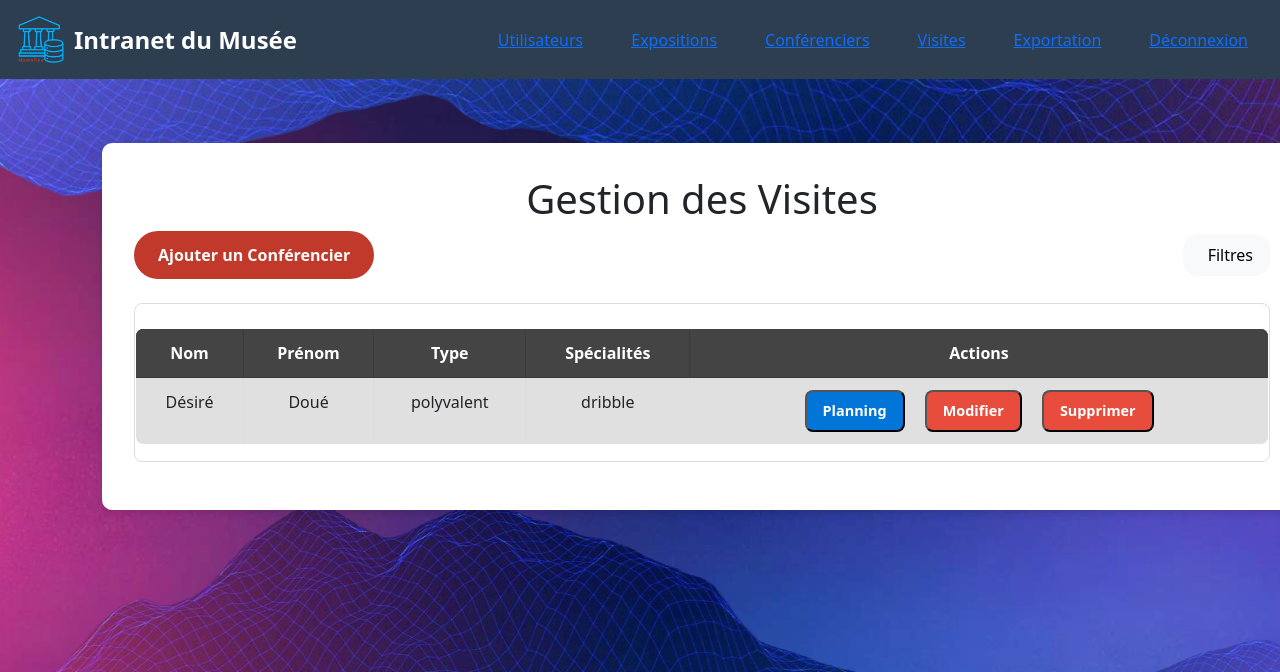
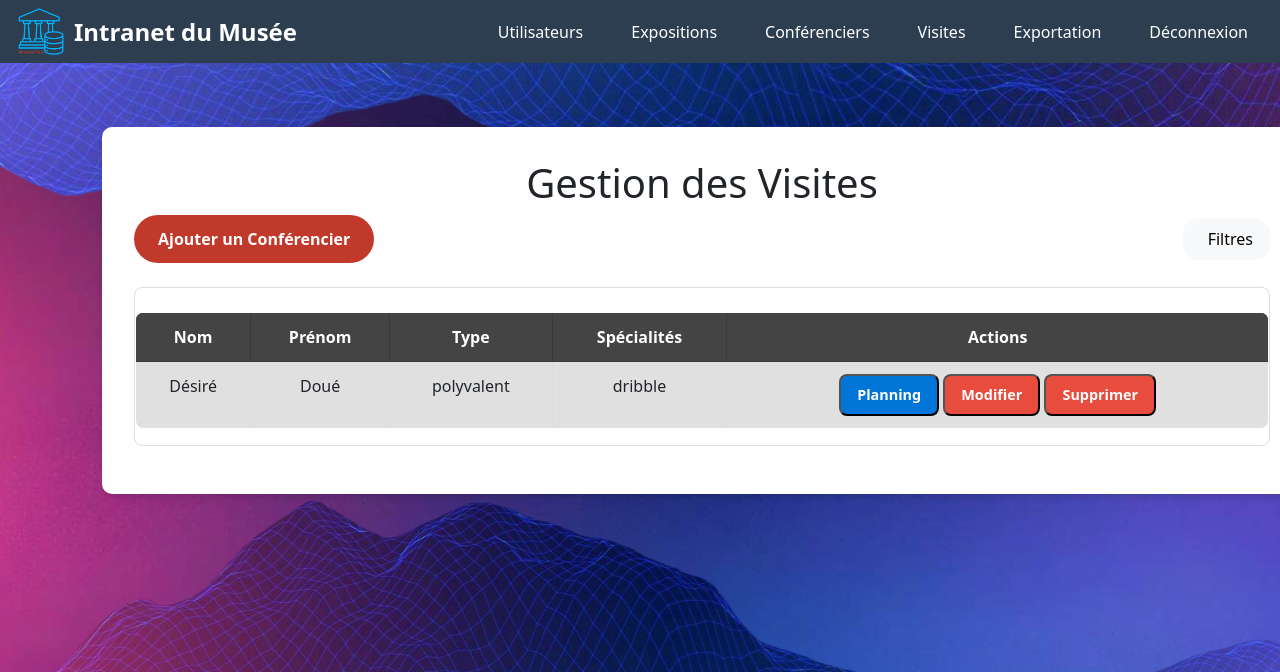
Before and after one commit to AurelienValat/S3.D.01-Web, a PHP site: page /pages/conferenciers.php in a window 1280 px wide. Shown: the top 672 px of the page. Run offline with PHP 8.4, Linux system fonts and the light colour scheme.

Commit message:
fix navbar

```diff
--- a/css/consultation.css
+++ b/css/consultation.css
@@ -1,13 +1,3 @@
-:root {
-    --primary: #2c3e50;
-    --secondary: #34495e;
-    --accent: #e74c3e;
-    --light: #ecf0f1;
-    --success: #27ae60;
-    --warning: #f39c12;
-    --danger: #c0392b;
-}
-
 .fond {
     background-image: url("../ressources/images/Background.png");
     background-size: cover; /* Ajuste l'image pour qu'elle remplisse l'écran */
@@ -17,44 +7,6 @@
     width: 100vw; /* Définit la largeur de l'image à la taille de l'écran */
     margin: 0; /* Supprime les marges */
     overflow: hidden; /* Empêche le débordement */
-}
-
-
-.navbar {
-    background: var(--primary);
-    padding: 1rem;
-    color: white;
-    display: flex;
-    justify-content: space-between;
-    align-items: center;
-}
-
-.logo {
-    font-size: 1.5rem;
-    font-weight: bold;
-    display: flex;
-    align-items: center;
-    gap: 0.5rem;
-}
-
-.logo-img {
-    width: 50px;
-}
-
-.main-menu {
-    display: flex;
-    gap: 1rem;
-}
-
-.menu-item {
-    cursor: pointer;
-    padding: 0.5rem 1rem;
-    border-radius: 4px;
-    transition: background 0.3s;
-}
-
-.menu-item:hover {
-    background: var(--secondary);
 }
 
 .content {
@@ -131,7 +83,7 @@ button.btn {
     padding: 0.5rem 1rem;
     font-size: 0.9rem;
     font-weight: bold;
-    margin: 0 0.5rem;
+    /* margin: 0 0.5rem; */
 }
 
 .btn-modify {
--- a/css/navBar.css
+++ b/css/navBar.css
@@ -10,7 +10,7 @@
 
 .navbar {
   background: var(--primary);
-  padding: 1rem;
+  padding: 16px;
   color: white;
   display: flex;
   justify-content: space-between;
@@ -39,8 +39,13 @@
   padding: 0.5rem 1rem;
   border-radius: 4px;
   transition: background 0.3s;
+  color: #FFF;
 }
 
 .menu-item:hover {
   background: var(--secondary);
 }
+
+.deco {
+  text-decoration: none; /* Supprime le soulignement */
+}
--- a/index.php
+++ b/index.php
@@ -6,7 +6,7 @@ require ('./bdd/fonctions.php');
 // Objet de connexion à la BD
 $pdo = initierConnexion();
 if ($pdo == FALSE) {
-    header("Location: ./erreurs/erreurBD.php");
+    header("Location: pages/erreurs/erreurBD.php");
 }
 
 $login = isset($_POST['login']) ? $_POST['login'] : '';
--- a/pages/conferenciers.php
+++ b/pages/conferenciers.php
@@ -5,6 +5,7 @@
 <html lang="fr">
 <head>
     <meta charset="utf-8">
+    <link href="../css/navBar.css" rel="stylesheet">
     <link href="https://cdn.jsdelivr.net/npm/bootstrap@5.0.2/dist/css/bootstrap.min.css" rel="stylesheet" integrity="sha384-EVSTQN3/azprG1Anm3QDgpJLIm9Nao0Yz1ztcQTwFspd3yD65VohhpuuCOmLASjC" crossorigin="anonymous">
     <link href="../css/consultation.css" rel="stylesheet">
     <link href="../ressources\fontawesome-free-6.5.1-web\css\all.css" rel="stylesheet"></link>
@@ -18,12 +19,12 @@
                     Intranet du Musée
                 </div>
                 <div class="main-menu">
-                    <a href="utilisateurs.php"><div class="menu-item">Utilisateurs</div>
-                    <a href="expositions.php"><div class="menu-item">Expositions</div>
-                    <a href="conferenciers.php"><div class="menu-item">Conférenciers</div>
-                    <a href="visites.php"><div class="menu-item">Visites</div> </a>
-                    <a href="exportation.php"><div class="menu-item">Exportation</div>
-                    <a href="deconnexion.php"><div class="menu-item">Déconnexion</div></a>
+                    <a href="utilisateurs.php" class="deco"><div class="menu-item">Utilisateurs</div>
+                    <a href="expositions.php" class="deco"><div class="menu-item">Expositions</div>
+                    <a href="conferenciers.php" class="deco"><div class="menu-item">Conférenciers</div>
+                    <a href="visites.php" class="deco"><div class="menu-item">Visites</div> </a>
+                    <a href="exportation.php" class="deco"><div class="menu-item">Exportation</div>
+                    <a href="deconnexion.php" class="deco"><div class="menu-item">Déconnexion</div></a>
                 </div>
             </nav>
 
```
Also changed, not shown: pages/accueil.php (+6 -6 lines), pages/visites.php (+7 -6 lines).
